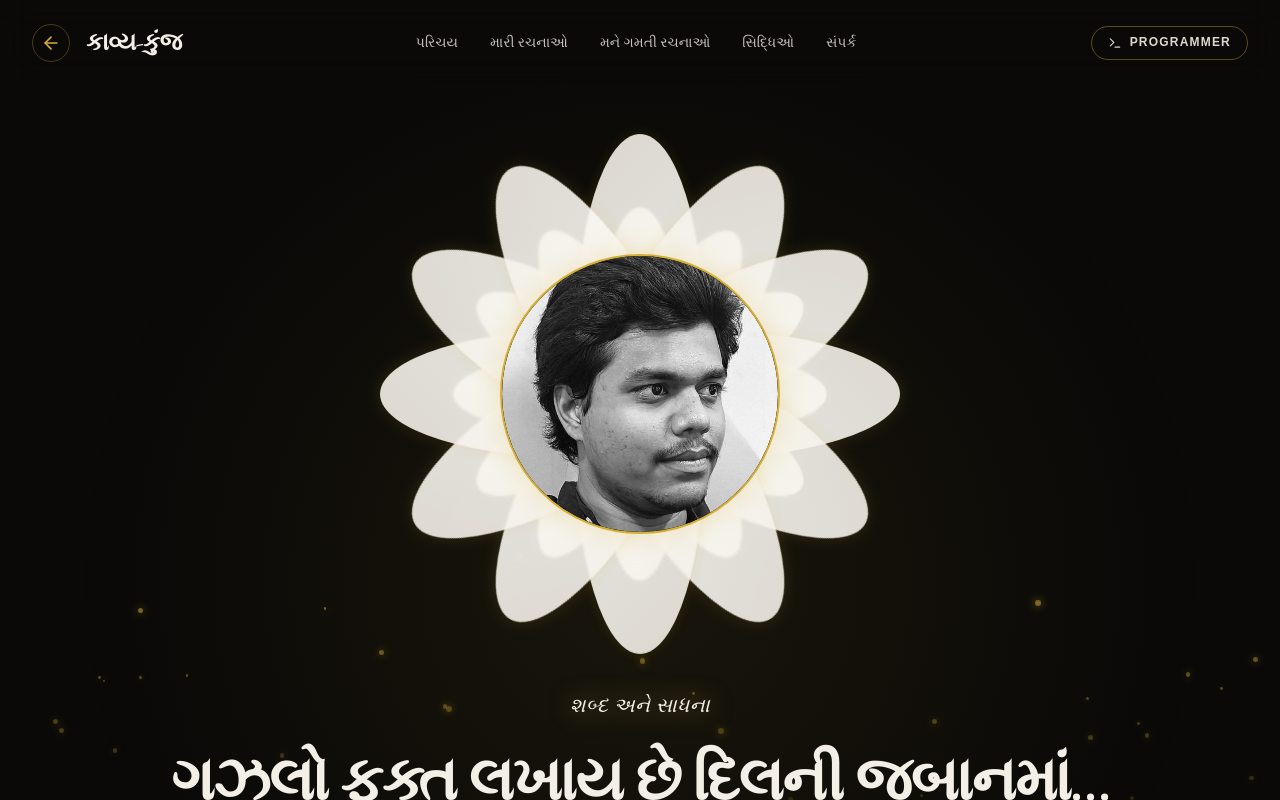
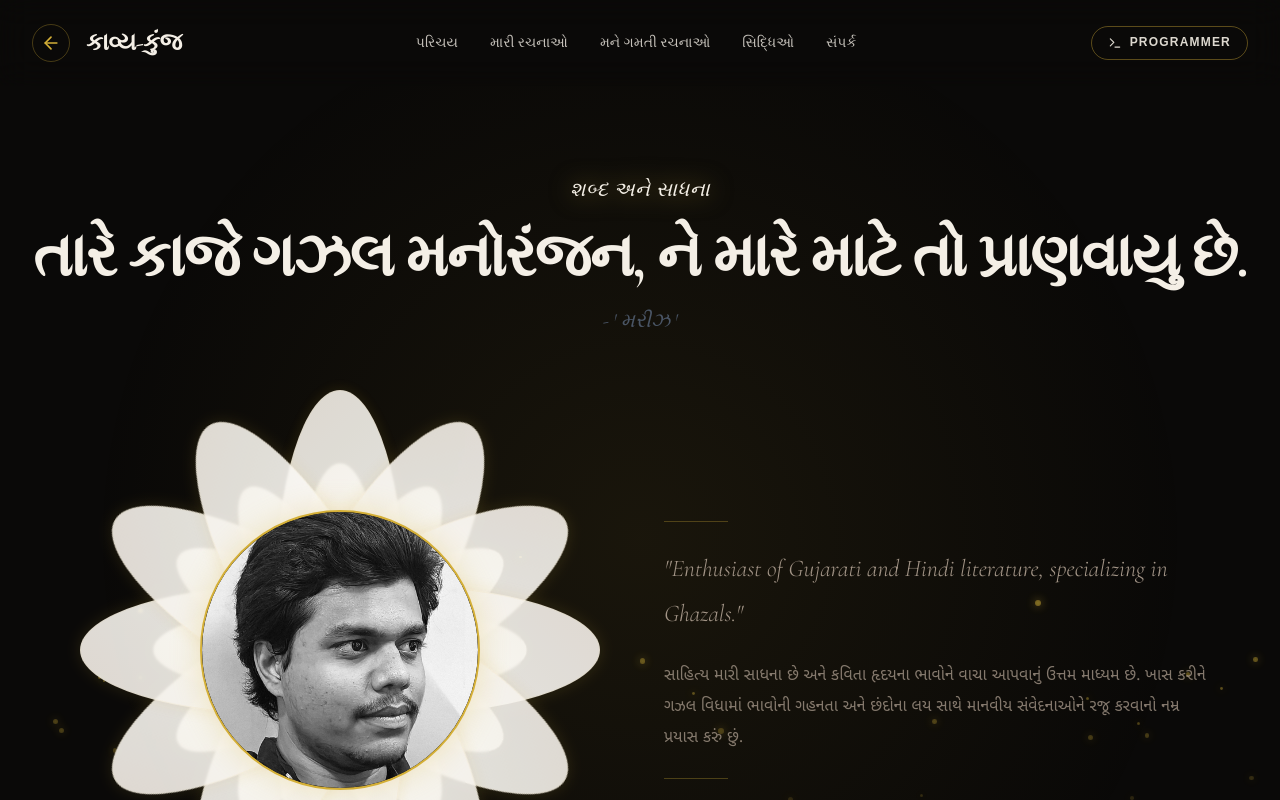
Before and after one commit to kunj2006-msu/Portfolio, a React (Vite) app: page /poet in a window 1280 px wide. Shown: the top 800 px of the page. Built offline with nearby package versions, Linux system fonts and the light colour scheme.

Commit message:
feat: implement PoetHero component with animated profile display and biographical content

```diff
--- a/src/pages/PoetProfile/PoetHero.tsx
+++ b/src/pages/PoetProfile/PoetHero.tsx
@@ -1,17 +1,45 @@
 import React from 'react';
 import { motion } from 'motion/react';
 import profilePhoto from './image/profile_photo.jpg';
+
 export default function PoetHero() {
   return (
-    <section id="bio" className="relative min-h-screen flex items-center justify-center overflow-hidden py-16">
+    <section id="bio" className="relative min-h-screen flex items-center justify-center overflow-hidden py-16 lg:py-24">
       {/* Background soft glow */}
       <div className="absolute inset-0 bg-[radial-gradient(circle_at_center,rgba(212,175,55,0.08)_0%,transparent_70%)] pointer-events-none" />
 
-      <div className="relative z-10 text-center px-4 max-w-5xl mx-auto flex flex-col items-center">
-        {/* Lotus Animation Container */}
-        <div className="mb-12 relative flex justify-center items-center">
+      <div className="relative z-10 px-4 sm:px-6 lg:px-8 w-full">
+        {/* ─── Top Section: The Quote ─── */}
+        <motion.div
+          initial={{ opacity: 0, y: 30 }}
+          animate={{ opacity: 1, y: 0 }}
+          transition={{ delay: 0.3, duration: 0.9, ease: [0.16, 1, 0.3, 1] }}
+          className="text-center mb-12 lg:mb-16"
+        >
+          <p className="text-base sm:text-lg md:text-xl font-serif italic tracking-wide golden-glow mb-4">
+            શબ્દ અને સાધના
+          </p>
+          <h1 className="text-2xl sm:text-3xl md:text-5xl lg:text-6xl font-bold font-serif text-[var(--foreground)] tracking-tight leading-tight">
+            તારે કાજે ગઝલ મનોરંજન,
+            ને મારે માટે તો પ્રાણવાયુ છે.
+          </h1>
+          <span className="mt-3 inline-block text-lg sm:text-xl font-serif text-gray-600 dark:text-gray-400 italic">
+            - ' મરીઝ '
+          </span>
+        </motion.div>
+
+        {/* ─── Bottom Section: 2-Column Grid ─── */}
+        <div className="grid grid-cols-1 lg:grid-cols-2 gap-12 items-center max-w-6xl mx-auto">
+
+          {/* ── Left Column: The Portrait ── */}
+          <motion.div
+            initial={{ opacity: 0, y: 40 }}
+            animate={{ opacity: 1, y: 0 }}
+            transition={{ delay: 0.7, duration: 1, ease: [0.16, 1, 0.3, 1] }}
+            className="flex justify-center"
+          >
             <div className="relative w-[280px] h-[280px] sm:w-[360px] sm:h-[360px] md:w-[500px] md:h-[500px] flex items-center justify-center">
-            {/* Inline CSS for the sparkle animation to avoid typescript/hydration/interpolation issues with CSS variables */}
+              {/* Inline CSS for the sparkle animation */}
               <style>{`
                 @keyframes custom-sparkle {
                   0% {
@@ -35,11 +63,10 @@ export default function PoetHero() {
 
               {/* Multiple layers of petals */}
               {[...Array(3)].map((_, layer) => {
-              // Define sizes for each layer: [mobileWidth & height, tabletWidth & height, desktopWidth & height]
                 const sizes = [
-                ['w-[70px] h-[130px]', 'sm:w-[85px] sm:h-[160px]', 'md:w-[130px] md:h-[260px]'], // Layer 0 (outermost)
-                ['w-[55px] h-[110px]', 'sm:w-[70px] sm:h-[135px]', 'md:w-[100px] md:h-[220px]'],  // Layer 1 (middle)
-                ['w-[40px] h-[90px]', 'sm:w-[50px] sm:h-[110px]', 'md:w-[75px] md:h-[185px]']    // Layer 2 (innermost)
+                  ['w-[70px] h-[130px]', 'sm:w-[85px] sm:h-[160px]', 'md:w-[130px] md:h-[260px]'],
+                  ['w-[55px] h-[110px]', 'sm:w-[70px] sm:h-[135px]', 'md:w-[100px] md:h-[220px]'],
+                  ['w-[40px] h-[90px]', 'sm:w-[50px] sm:h-[110px]', 'md:w-[75px] md:h-[185px]']
                 ][layer];
 
                 return (
@@ -50,7 +77,7 @@ export default function PoetHero() {
                         initial={{ rotate: i * 30, scale: 0, opacity: 0 }}
                         animate={{ scale: 1 - layer * 0.15, opacity: 0.9 }}
                         transition={{
-                        delay: 0.2 + layer * 0.2 + i * 0.04,
+                          delay: 0.9 + layer * 0.2 + i * 0.04,
                           duration: 1.5,
                           ease: [0.16, 1, 0.3, 1]
                         }}
@@ -69,11 +96,11 @@ export default function PoetHero() {
                 );
               })}
 
-            {/* Central Profile Photo inside circular border */}
+              {/* Central Profile Photo */}
               <motion.div
                 initial={{ scale: 0, opacity: 0 }}
                 animate={{ scale: 1, opacity: 1 }}
-              transition={{ delay: 1.5, duration: 1, type: 'spring', damping: 15 }}
+                transition={{ delay: 2.0, duration: 1, type: 'spring', damping: 15 }}
                 className="absolute w-28 h-28 sm:w-36 sm:h-36 md:w-[280px] md:h-[280px] rounded-full z-20 flex items-center justify-center bg-[#151310] border-2 border-[var(--accent)] shadow-[0_0_30px_rgba(212,175,55,0.3)] overflow-hidden"
               >
                 <img
@@ -95,46 +122,36 @@ export default function PoetHero() {
                 >
                   <div
                     style={{
-                    animationDelay: `${1.8 + i * 0.15}s`,
+                      animationDelay: `${2.3 + i * 0.15}s`,
                     }}
                     className="sparkle-particle w-1.5 h-1.5 bg-[var(--accent)] rounded-full blur-[1px] [--sparkle-start:90px] [--sparkle-end:140px] sm:[--sparkle-start:120px] sm:[--sparkle-end:180px] md:[--sparkle-start:170px] md:[--sparkle-end:270px]"
                   />
                 </div>
               ))}
             </div>
-        </div>
+          </motion.div>
 
-        {/* Text Area */}
+          {/* ── Right Column: The Introduction ── */}
           <motion.div
-          initial={{ opacity: 0, y: 20 }}
+            initial={{ opacity: 0, y: 40 }}
             animate={{ opacity: 1, y: 0 }}
-          transition={{ delay: 1.8, duration: 0.8 }}
-          className="space-y-6 w-full"
+            transition={{ delay: 1.1, duration: 1, ease: [0.16, 1, 0.3, 1] }}
+            className="flex flex-col justify-center space-y-6 text-center lg:text-left"
           >
-          <p className="text-base sm:text-lg md:text-xl font-serif italic tracking-wide golden-glow">
-            શબ્દ અને સાધના
-          </p>
-          <div className="flex flex-col items-end w-full">
-            {/* The Poetry Text */}
-            <h1 className="text-2xl sm:text-3xl md:text-5xl lg:text-6xl font-bold font-serif text-[var(--foreground)] tracking-tight leading-tight text-right w-full">
-              ગઝલો ફક્ત લખાય છે દિલની જબાનમાં…
-            </h1>
+            <div className="w-16 h-[1px] bg-[var(--accent)]/30 mx-auto lg:mx-0" />
 
-            {/* The Poet's Name */}
-            <span className="mt-2 text-xl font-serif text-gray-600 dark:text-gray-400 italic">
-              - ' મરીઝ '
-            </span>
-          </div>
-
-          <div className="w-16 h-[1px] bg-[var(--accent)]/30 mx-auto" />
-          <p className="text-lg sm:text-xl md:text-2xl text-[var(--muted-foreground)] max-w-3xl mx-auto font-light leading-relaxed font-serif italic">
+            <p className="text-lg sm:text-xl md:text-2xl text-[var(--muted-foreground)] font-light leading-relaxed lg:leading-[1.9] font-serif italic">
               "Enthusiast of Gujarati and Hindi literature, specializing in Ghazals."
             </p>
-          <p className="text-sm md:text-base text-[var(--muted-foreground)]/80 max-w-2xl mx-auto leading-relaxed">
+
+            <p className="text-sm md:text-base text-[var(--muted-foreground)]/80 leading-relaxed lg:leading-[1.95]">
               સાહિત્ય મારી સાધના છે અને કવિતા હૃદયના ભાવોને વાચા આપવાનું ઉત્તમ માધ્યમ છે. ખાસ કરીને ગઝલ વિધામાં ભાવોની ગહનતા અને છંદોના લય સાથે માનવીય સંવેદનાઓને રજૂ કરવાનો નમ્ર પ્રયાસ કરું છું.
             </p>
 
+            <div className="w-16 h-[1px] bg-[var(--accent)]/30 mx-auto lg:mx-0" />
           </motion.div>
+
+        </div>
       </div>
     </section>
   );
```
Lines whose indentation alone changed are shown as unchanged.
